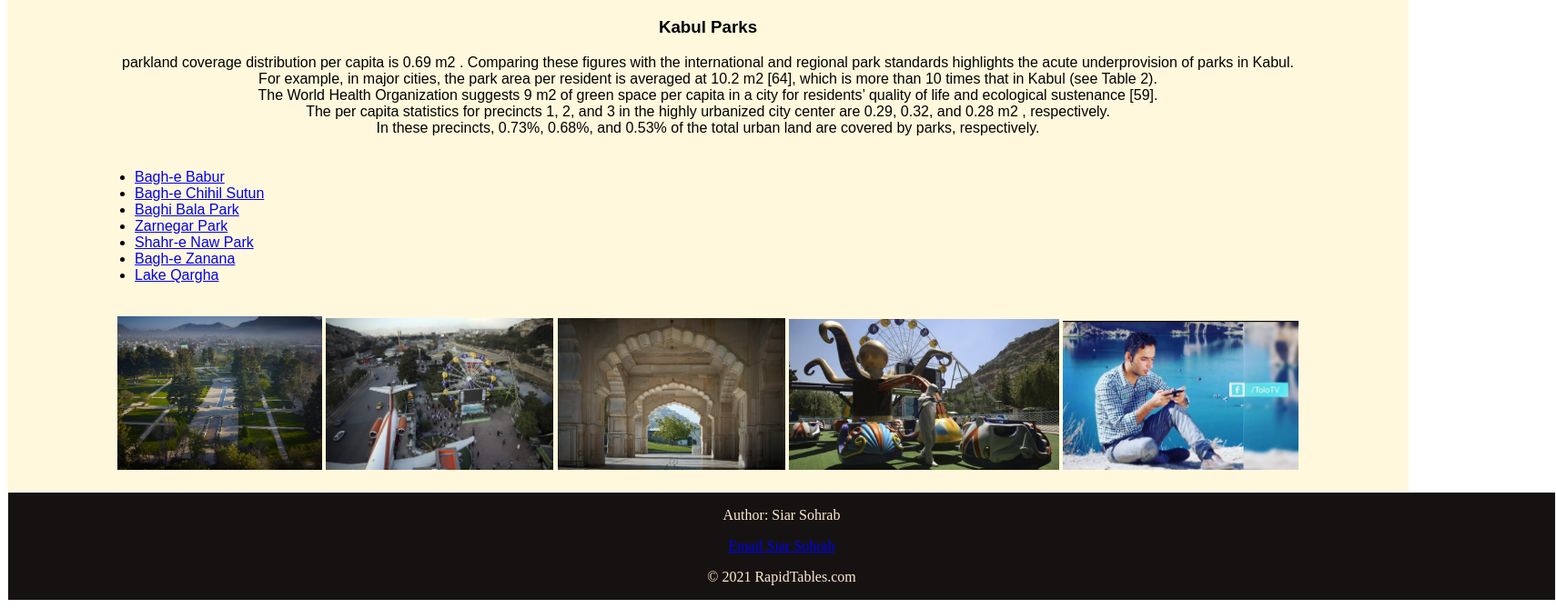
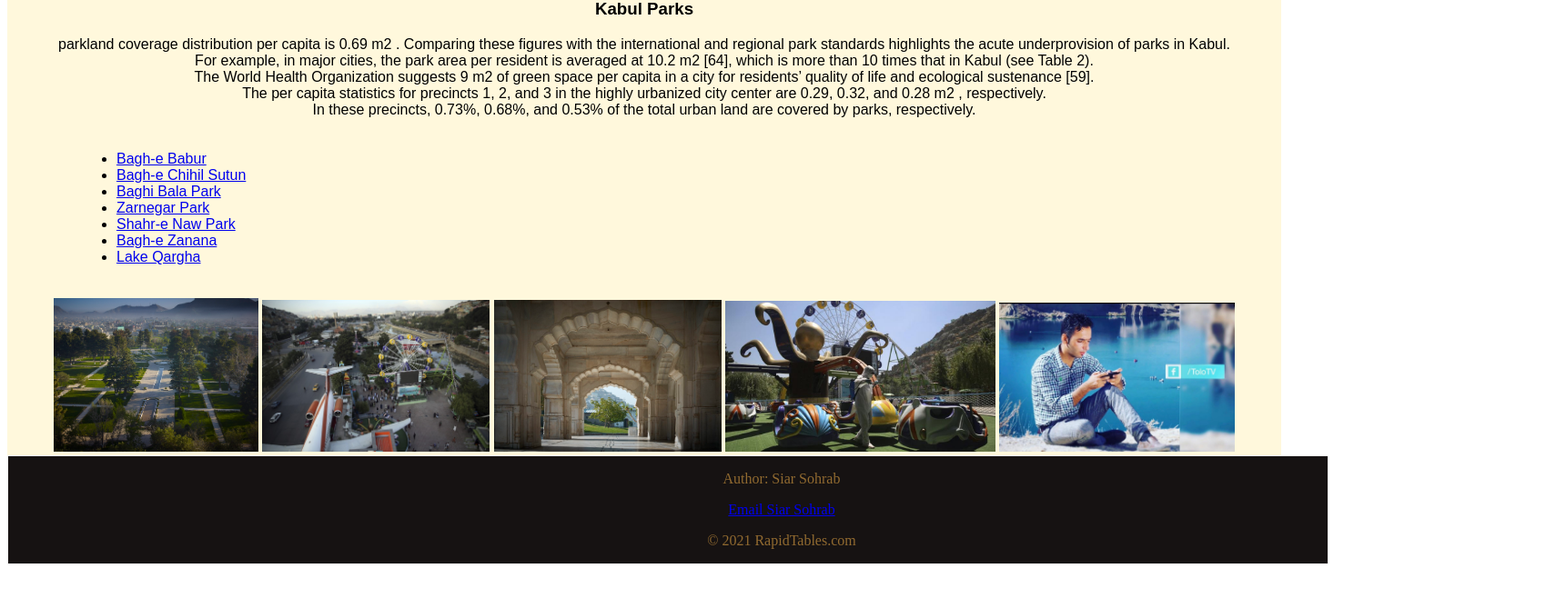
Before and after one commit to Siar-Sohrab/web02, a plain HTML site: page index.html in a window 1280 px wide. Shown: the part 1189-1858 px from the top of the page at 91% size, 1710 px wide, since content can reach past the window. After the commit the page ends 1818 px from the top, so only its background shows below. Drawn offline with Linux system fonts and the light colour scheme.

Commit message:
padding problem

```diff
--- a/index.html
+++ b/index.html
@@ -7,7 +7,7 @@
     <title>KABUL AFGHANISTAN</title>
 </head>
 <body>
- <div style="width: 1500px; padding: 20px; background-color: cornsilk; font-family: sans-serif;text-align: center; margin: auto;">
+ <div style="width: 1400px;background-color: cornsilk; font-family: sans-serif;text-align: center; margin: auto;">
         <div>
             <img src="images/background img 03.png" alt="#" width="500px">
             <img src="images/background img 05.jpg" alt="#" width="400px">
@@ -80,7 +80,7 @@
  </div>
 
     <footer>
-     <div style="width: 1700px;background-color: rgb(22, 18, 18);color: blanchedalmond;border: 1px solid whitesmoke;font-size: medium; text-align: center;">
+     <div style="width: 1200px;background-color: rgb(22, 18, 18);color: rgb(145, 106, 48);border: 1px solid whitesmoke;font-size: medium; text-align: center; padding-left: 250px;">
         <p class="color">Author: Siar Sohrab</p>
         <p class="color"><a href="mailto:hege@example.com">Email Siar Sohrab</a></p>
         <p class="color">&copy; 2021 RapidTables.com</p>
```
